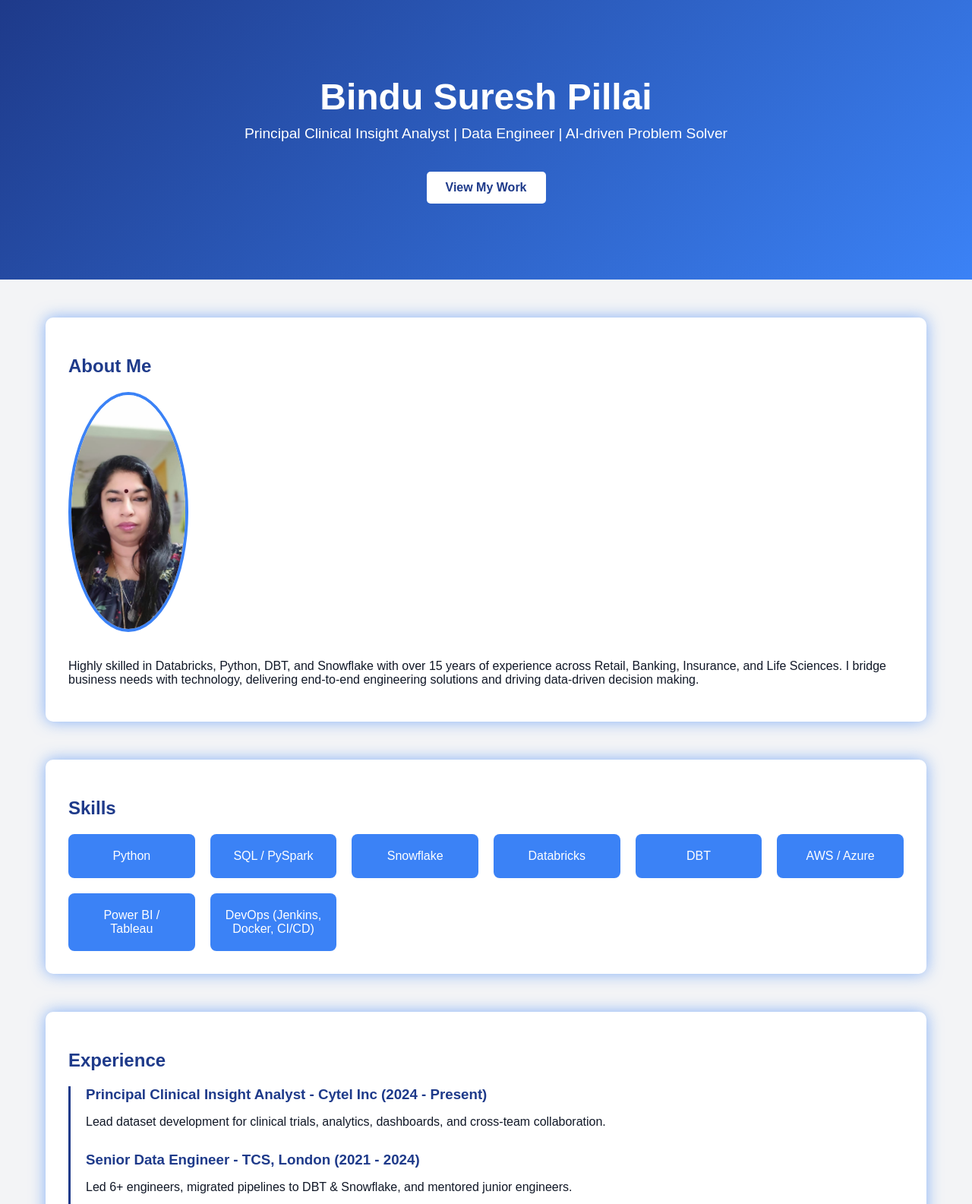
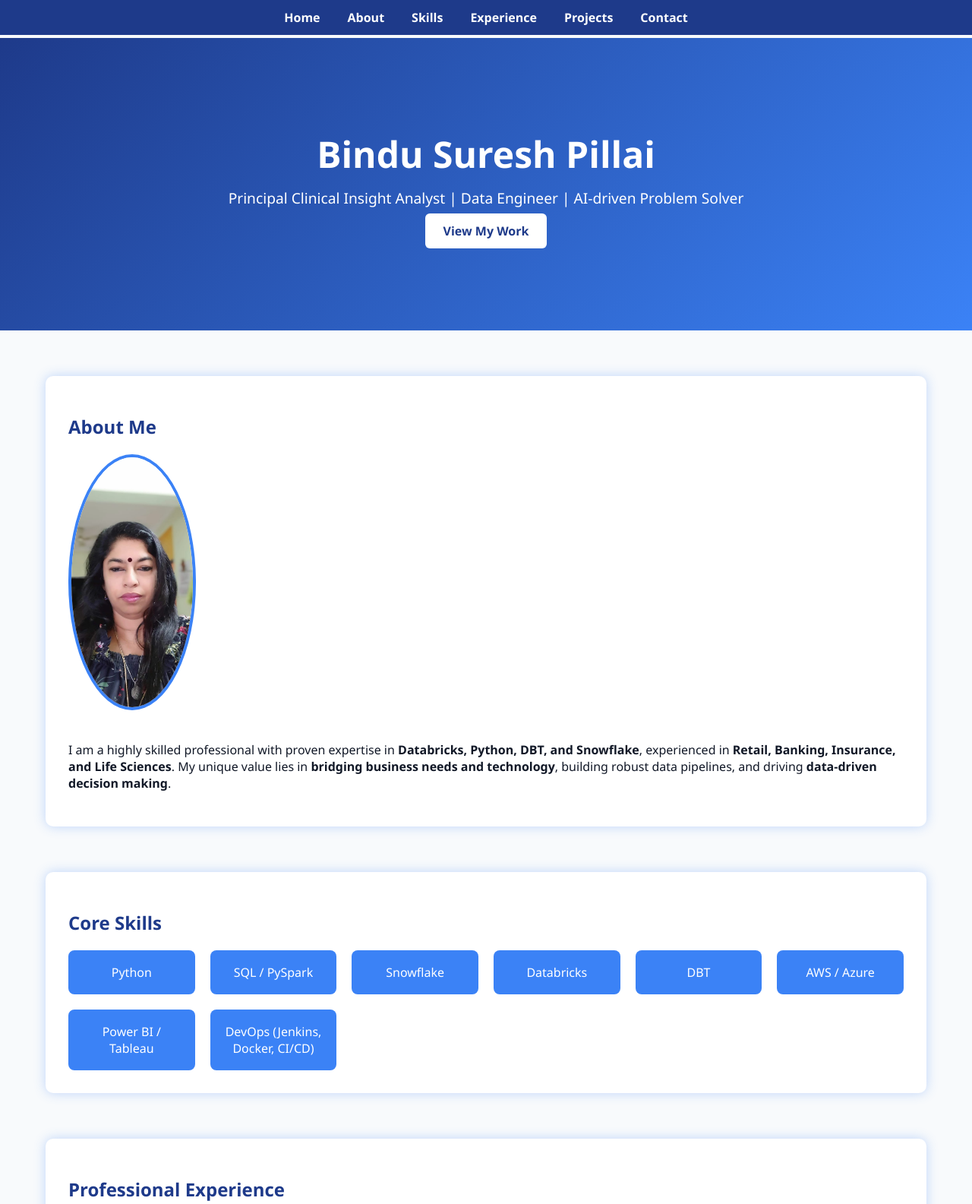
Before and after one commit to binduspillai/Portfolio_Bindu, a plain HTML site: page index.html in a window 1280 px wide. Shown: the top 1585 px of the page at 76% size. Drawn offline with Linux system fonts and the light colour scheme.

Commit message:
Changed style ,smooth animation sessions

```diff
--- a/css/style.css
+++ b/css/style.css
@@ -1,55 +1,54 @@
 body {
-    margin:0; font-family: Arial, sans-serif;
-    background:#f3f4f6; color:#111827;
+  margin:0; font-family: 'Segoe UI', sans-serif;
+  background:#f8fafc; color:#111827;
+  scroll-behavior: smooth;
 }
+
+.navbar {
+  background:#1e3a8a; position:fixed; top:0; width:100%;
+  z-index:1000; padding:12px 0;
+}
+.navbar ul { list-style:none; display:flex; justify-content:center; margin:0; padding:0; }
+.navbar li { margin:0 18px; }
+.navbar a { color:white; text-decoration:none; font-weight:600; }
+.navbar a:hover { color:#60a5fa; }
+
 .hero {
   background:linear-gradient(135deg,#1e3a8a,#3b82f6);
-    color:white; text-align:center; padding:100px 20px;
+  color:white; text-align:center; padding:120px 20px;
+  margin-top:50px;
 }
-  .hero h1 { font-size:3rem; margin:0; animation: fadeIn 2s;}
-  .hero p { font-size:1.2rem; margin-top:10px;}
-  .btn {
-    background:#fff; color:#1e3a8a; padding:12px 25px;
-    border-radius:5px; margin-top:20px;
-    text-decoration:none; font-weight:bold; display:inline-block;
-    transition:0.3s;
-  }
+.hero h1 { font-size:3rem; margin:0; }
+.hero p { font-size:1.2rem; margin-top:12px; }
+.btn { background:white; color:#1e3a8a; padding:12px 24px; border-radius:6px; text-decoration:none; font-weight:bold; }
 .btn:hover { background:#3b82f6; color:white; }
 
 .box {
-    max-width:1100px; margin:50px auto; padding:30px;
+  max-width:1100px; margin:60px auto; padding:30px;
   background:white; border-radius:10px;
-    box-shadow:0 0 20px rgba(59,130,246,0.6);
+  box-shadow:0 0 15px rgba(59,130,246,0.3);
 }
 
-  h2 { color:#1e3a8a; margin-bottom:20px;}
+h2 { color:#1e3a8a; margin-bottom:20px; }
 
-  .about-container { display:flex; gap:20px; align-items:center; flex-wrap:wrap; }
-  .profile-img { width:150px; border-radius:50%; border:4px solid #3b82f6;}
+.two-column { display:flex; gap:20px; flex-wrap:wrap; align-items:center; }
+.profile-img { width:160px; border-radius:50%; border:4px solid #3b82f6; }
 
-  .skills-grid { display:grid; grid-template-columns:repeat(auto-fit,minmax(150px,1fr)); gap:20px;}
-  .skill-box {
-    background:#3b82f6; color:white; padding:20px;
-    border-radius:8px; text-align:center;
-    transition:0.3s;
-  }
-  .skill-box:hover {
-    transform:scale(1.05);
-    box-shadow:0 0 20px #3b82f6;
-  }
+.skills-grid { display:grid; grid-template-columns:repeat(auto-fit,minmax(160px,1fr)); gap:20px; }
+.skill-box { background:#3b82f6; color:white; padding:18px; border-radius:8px; text-align:center; transition:0.3s; }
+.skill-box:hover { transform:scale(1.05); box-shadow:0 0 15px #3b82f6; }
 
-  .timeline { border-left:3px solid #1e3a8a; padding-left:20px;}
-  .timeline-item { margin-bottom:30px;}
-  .timeline-item h3 { margin:0; color:#1e3a8a;}
+.timeline { border-left:3px solid #1e3a8a; padding-left:25px; }
+.timeline-item { margin-bottom:25px; }
+.timeline-item h3 { margin:0; color:#1e3a8a; font-size:1.1rem; }
+.timeline-item span { font-weight:normal; font-size:0.9rem; color:#555; }
 
-  .projects { display:grid; grid-template-columns:repeat(auto-fit,minmax(250px,1fr)); gap:20px;}
-  .project-card {
-    background:#e5e7eb; padding:20px; border-radius:8px; transition:0.3s;
-  }
-  .project-card:hover { box-shadow:0 0 15px #3b82f6;}
+.projects { display:grid; grid-template-columns:repeat(auto-fit,minmax(260px,1fr)); gap:20px; }
+.project-card { background:#e5e7eb; padding:20px; border-radius:8px; transition:0.3s; }
+.project-card:hover { box-shadow:0 0 15px #3b82f6; }
 
-  footer {
-    text-align:center; padding:20px; background:#1e3a8a; color:white; margin-top:50px;
-  }
+footer { text-align:center; padding:20px; background:#1e3a8a; color:white; margin-top:40px; }
 
-  @keyframes fadeIn { from{opacity:0;} to{opacity:1;} }
+/* Fade-in animation */
+.fade-section { opacity:0; transform:translateY(20px); transition:opacity 0.8s ease, transform 0.8s ease; }
+.fade-section.show { opacity:1; transform:translateY(0); }
--- a/index.html
+++ b/index.html
@@ -3,34 +3,51 @@
 <head>
   <meta charset="UTF-8">
   <meta name="viewport" content="width=device-width, initial-scale=1.0">
-  <title>Bindu Suresh Pillai | Portfolio</title>
+  <title>Bindu S Pillai | Portfolio</title>
   <link rel="stylesheet" href="css/style.css">
 </head>
 <body>
 
+  <!-- Navbar -->
+  <nav class="navbar">
+    <ul>
+      <li><a href="#hero">Home</a></li>
+      <li><a href="#about">About</a></li>
+      <li><a href="#skills">Skills</a></li>
+      <li><a href="#experience">Experience</a></li>
+      <li><a href="#projects">Projects</a></li>
+      <li><a href="#contact">Contact</a></li>
+    </ul>
+  </nav>
+
   <!-- Hero -->
-  <header class="hero">
+  <header id="hero" class="hero fade-section">
     <h1>Bindu Suresh Pillai</h1>
     <p>Principal Clinical Insight Analyst | Data Engineer | AI-driven Problem Solver</p>
     <a href="#projects" class="btn">View My Work</a>
   </header>
 
   <!-- About -->
-  <section id="about" class="box">
+  <section id="about" class="box fade-section">
     <h2>About Me</h2>
-    <div class="about-container">
-      <img src="images/profile.jpg" alt="Bindu Profile Photo" class="profile-img">
-      <p>
-        Highly skilled in Databricks, Python, DBT, and Snowflake with over 15 years of experience
-        across Retail, Banking, Insurance, and Life Sciences. I bridge business needs with technology,
-        delivering end-to-end engineering solutions and driving data-driven decision making.
-      </p>
+    <div class="two-column">
+      <div>
+        <img src="images/profile.jpg" alt="Bindu Profile" class="profile-img">
+      </div>
+      <div>
+        <p>
+          I am a highly skilled professional with proven expertise in <b>Databricks, Python, DBT, and Snowflake</b>,
+          experienced in <b>Retail, Banking, Insurance, and Life Sciences</b>.
+          My unique value lies in <b>bridging business needs and technology</b>,
+          building robust data pipelines, and driving <b>data-driven decision making</b>.
+        </p>
+      </div>
     </div>
   </section>
 
   <!-- Skills -->
-  <section id="skills" class="box">
-    <h2>Skills</h2>
+  <section id="skills" class="box fade-section">
+    <h2>Core Skills</h2>
     <div class="skills-grid">
       <div class="skill-box">Python</div>
       <div class="skill-box">SQL / PySpark</div>
@@ -44,46 +61,50 @@
   </section>
 
   <!-- Experience -->
-  <section id="experience" class="box">
-    <h2>Experience</h2>
+  <section id="experience" class="box fade-section">
+    <h2>Professional Experience</h2>
     <div class="timeline">
       <div class="timeline-item">
-        <h3>Principal Clinical Insight Analyst - Cytel Inc (2024 - Present)</h3>
-        <p>Lead dataset development for clinical trials, analytics, dashboards, and cross-team collaboration.</p>
+        <h3>Cytel Inc | Principal Clinical Insight Analyst <span>(Dec 2024 – Present)</span></h3>
+        <p>Lead dataset development, advanced analytics, dashboards, and insights for clinical trials.</p>
       </div>
       <div class="timeline-item">
-        <h3>Senior Data Engineer - TCS, London (2021 - 2024)</h3>
-        <p>Led 6+ engineers, migrated pipelines to DBT & Snowflake, and mentored junior engineers.</p>
+        <h3>Tata Consultancy Services, London | Senior Data Engineer <span>(2021 – 2024)</span></h3>
+        <p>Managed 6+ engineers, migrated complex pipelines to DBT/Snowflake, mentored juniors.</p>
       </div>
       <div class="timeline-item">
-        <h3>Data Engineer - TCS, Bangalore (2018 - 2021)</h3>
-        <p>Managed retail data pipelines in AWS, handled SAS to Python migrations.</p>
+        <h3>Tata Consultancy Services, Bangalore | Data Engineer <span>(2018 – 2021)</span></h3>
+        <p>Handled SAS → Python migrations, AWS data pipelines, and Airflow orchestration.</p>
+      </div>
+      <div class="timeline-item">
+        <h3>TCS | Senior Analyst/Scientist <span>(2017 – 2018)</span></h3>
+        <p>Built statistical sampling tools, automated audit process, and designed BI dashboards.</p>
       </div>
     </div>
   </section>
 
   <!-- Projects -->
-  <section id="projects" class="box">
-    <h2>Projects</h2>
+  <section id="projects" class="box fade-section">
+    <h2>Key Projects</h2>
     <div class="projects">
-      <div class="project-card"><h3>Clinical Trial Data Insights</h3><p>Placeholder description</p></div>
+      <div class="project-card"><h3>Clinical Trial Insights</h3><p>Placeholder description</p></div>
       <div class="project-card"><h3>Retail Pricing Pipeline</h3><p>Placeholder description</p></div>
       <div class="project-card"><h3>Snowflake DBT Migration</h3><p>Placeholder description</p></div>
     </div>
   </section>
 
   <!-- Contact -->
-  <section id="contact" class="box">
+  <section id="contact" class="box fade-section">
     <h2>Contact</h2>
     <p>Email: <a href="mailto:pillaisbindu@gmail.com">pillaisbindu@gmail.com</a></p>
     <p>Phone: +91 8125019982 | +44 7766940378</p>
     <p>LinkedIn: <a href="https://linkedin.com/in/binduspillai" target="_blank">linkedin.com/in/binduspillai</a></p>
   </section>
 
-  <!-- Footer -->
   <footer>
     <p>© 2025 Bindu Suresh Pillai | Portfolio</p>
   </footer>
 
+  <script src="js/script.js"></script>
 </body>
 </html>
--- a/js/script.js
+++ b/js/script.js
@@ -0,0 +1,16 @@
+// Fade-in sections when they come into view
+const faders = document.querySelectorAll('.fade-section');
+
+const appearOptions = { threshold: 0.2 };
+
+const appearOnScroll = new IntersectionObserver(function(entries, appearOnScroll) {
+  entries.forEach(entry => {
+    if (!entry.isIntersecting) return;
+    entry.target.classList.add('show');
+    appearOnScroll.unobserve(entry.target);
+  });
+}, appearOptions);
+
+faders.forEach(fader => { appearOnScroll.observe(fader); });
+
+// Smooth scrolling is handled by CSS (scroll-behavior: smooth)
```
Lines whose indentation alone changed are shown as unchanged.
